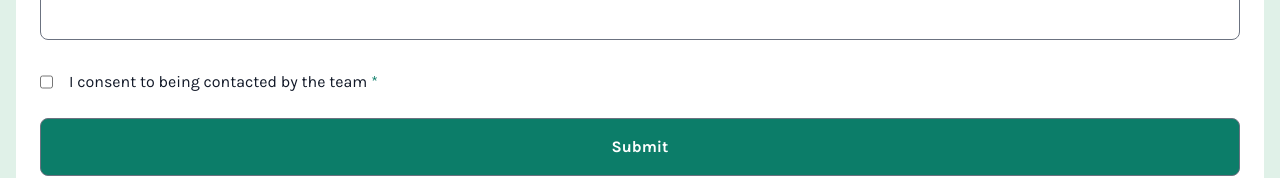
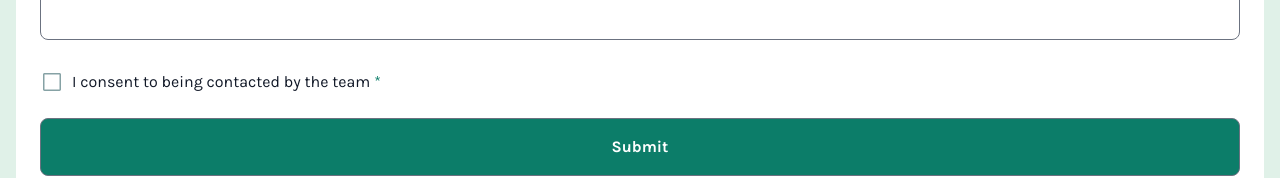
Before and after one commit to raswonders/contact-form, a React (Vite) app: page / in a window 1280 px wide. Shown: the part 909-1087 px from the top of the page. Built offline with nearby package versions, Linux system fonts and the light colour scheme.

Commit message:
add custom styled checkbox

```diff
--- a/src/components/Card.tsx
+++ b/src/components/Card.tsx
@@ -1,4 +1,5 @@
 import { Button } from "./Button";
+import { Checkbox } from "./Checkbox";
 import { CheckboxWithLabel } from "./CheckboxWithLabel";
 import { Message } from "./Message";
 import { RadioSelection } from "./RadioSelection";
@@ -30,10 +31,10 @@ export function Card() {
           required
         />
         <Message required />
-        <CheckboxWithLabel
+        <Checkbox
+          required
+          label="I consent to being contacted by the team"
           name="consent"
-          label="I consent to being contacted by the team"
-          required
         />
         <Button type="submit" value="Submit" />
       </form>
--- /dev/null
+++ b/src/components/Checkbox.tsx
@@ -0,0 +1,35 @@
+import { InputHTMLAttributes, useId, useState } from "react";
+import checkmarkChecked from "../assets/checkmark-checked.svg";
+import checkmarkUnchecked from "../assets/checkmark-unchecked.svg";
+import { Marker } from "./Marker";
+
+interface CheckboxProps extends InputHTMLAttributes<HTMLInputElement> {
+  label: string;
+}
+
+export function Checkbox({ label, required, ...props }: CheckboxProps) {
+  const id = useId();
+  const [isChecked, setIsChecked] = useState(false);
+
+  return (
+    <label htmlFor={id} className="flex gap-2 font-karla">
+      <input
+        id={id}
+        type="checkbox"
+        checked={isChecked}
+        {...props}
+        onChange={() => setIsChecked(!isChecked)}
+        className="sr-only"
+        required={required}
+      />
+      <img
+        src={isChecked ? checkmarkChecked : checkmarkUnchecked}
+        aria-hidden
+      />
+      <span>
+        {label}
+        <Marker required={required} />
+      </span>
+    </label>
+  );
+}
--- a/src/components/CheckboxWithLabel.tsx
+++ /dev/null
@@ -1,26 +0,0 @@
-import { useId } from "react";
-import { Marker } from "./Marker";
-
-interface CheckboxWithLabelProps {
-  label: string;
-  name: string;
-  required?: boolean;
-}
-
-export function CheckboxWithLabel({
-  label,
-  name,
-  required,
-}: CheckboxWithLabelProps) {
-  const id = useId();
-
-  return (
-    <div className="flex space-x-4">
-      <input type="checkbox" name={name} id={id} />
-      <label className="font-karla" htmlFor={id}>
-        {label}
-        <Marker required={required} />
-      </label>
-    </div>
-  );
-}
```
Also changed, not shown: src/assets/checkmark-checked.svg (added), src/assets/checkmark-unchecked.svg (added).
